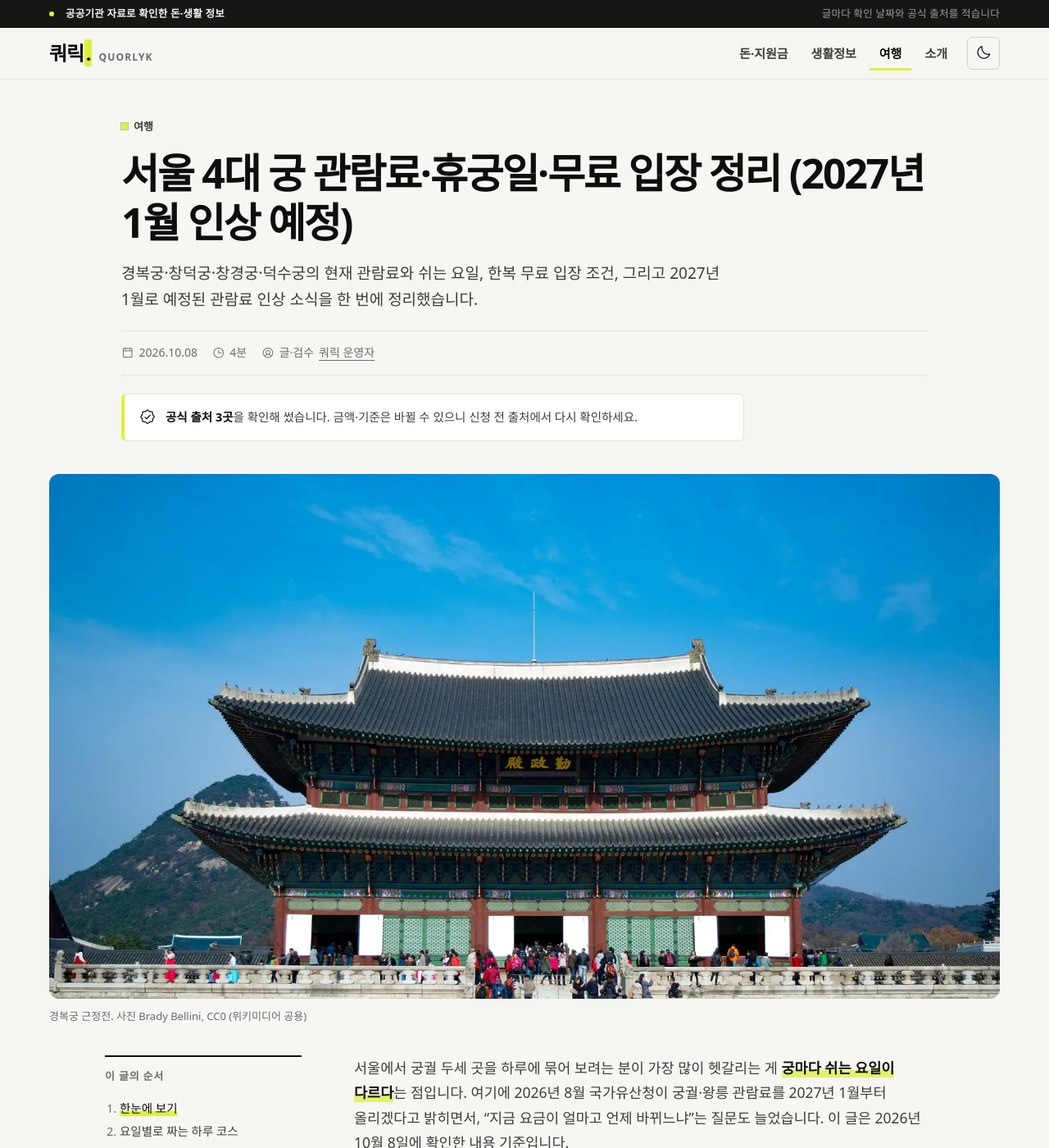
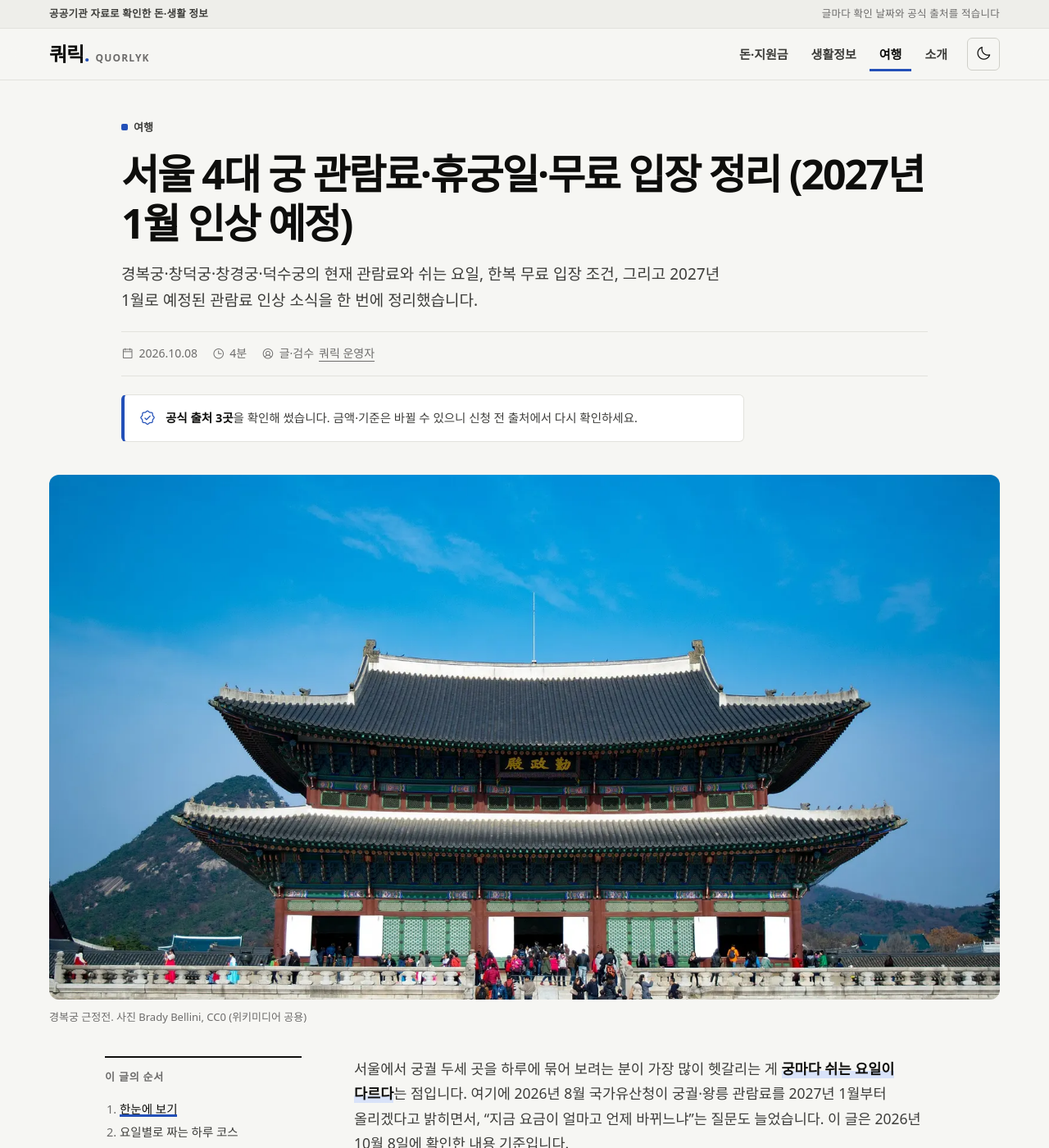
Before and after one commit to ekgoddlek0-dotcom/quorlyk-site, a Jekyll site: the page built from _posts/2026-10-08-seoul-palaces-fee-closing-days.md, in a window 1280 px wide and 1400 px high. Shown: the whole window at 82% size. Built offline with Jekyll 4.4.1, drawn with Linux system fonts in a browser that asks for light colours; some web fonts are replaced.

Commit message:
디자인 v4: 코발트 강조색, 빈 이미지 카드 정리, 홈 중복 글 제거, 가운데 띠 반전 제거
Co-Authored-By: Claude Opus 5.5 <noreply@anthropic.com>

```diff
--- a/_includes/card.html
+++ b/_includes/card.html
@@ -1,6 +1,6 @@
 {% assign p = include.post %}
 <a class="card{% if include.big %} card-big{% endif %}" href="{{ p.url | relative_url }}">
-  <div class="card-img{% unless p.image %} card-img-empty{% endunless %}">
+  <div class="card-img{% unless p.image %} card-img-empty cat-{{ p.category }}{% endunless %}">
     {% if p.image %}<img src="{{ p.image | replace: '.webp', '-sm.webp' | relative_url }}" alt="" loading="{% if include.big %}eager{% else %}lazy{% endif %}" width="720" height="460">{% else %}<i class="ph {{ site.data.cats[p.category].icon }}"></i>{% endif %}
   </div>
   <div class="card-t">
--- a/assets/style.css
+++ b/assets/style.css
@@ -286,3 +286,47 @@ body { padding-bottom: calc(var(--tab-h) + env(safe-area-inset-bottom)); }
   *, *::before, *::after { animation: none !important; transition: none !important; scroll-behavior: auto !important; }
 }
 @media (min-width: 900px) { .post-grid:has(> .toc[hidden]) { grid-template-columns: minmax(0, 720px); } }
+
+/* ===== 쿼릭 디자인 v4 (2026-10-23 대표님 "애드센스 사이트 디자인 너무 별로") — v3 구조 유지, 덮어쓰기만 =====
+   · 형광 라임 → 코발트 블루 하나(돈·공공정보 사이트는 신뢰가 먼저). --acc 진한 강조(버튼·현재 위치), --hi 옅은 형광펜.
+   · 페이지 한가운데 검은 띠(테마 반전) 제거 → 같은 바탕의 테두리 상자.
+   · 이미지 없는 글: 빈 회색 상자 대신 주제 색 글자 카드(높이 줄임).
+   · 맨 위 검은 날짜 띠 → 옅은 띠, 점 장식 제거. */
+:root { --acc: #2350b8; --acc-ink: #ffffff; --hi: #cfdcfb; --hi-ink: #0e0e0c; }
+@media (prefers-color-scheme: dark) { :root:not([data-theme="light"]) { --acc: #7aa0ff; --acc-ink: #0b1020; --hi: #1f3463; } }
+:root[data-theme="dark"] { --acc: #7aa0ff; --acc-ink: #0b1020; --hi: #1f3463; }
+
+.dateline { background: var(--wash); color: var(--muted); border-bottom: 1px solid var(--line); }
+.dateline b { color: var(--ink-2); }
+.dateline .dot { display: none; }
+.brand-t i { background: none; color: var(--acc); padding: 0; }
+.nav-desk a[aria-current="page"] { box-shadow: inset 0 -3px 0 var(--acc); }
+.tabbar a[aria-current="page"] .ph { background: var(--acc); color: var(--acc-ink); }
+.btn-primary { background: var(--acc); border-color: var(--acc); color: var(--acc-ink); }
+.btn-primary:hover { background: var(--ink); border-color: var(--ink); color: var(--bg); }
+.chip::before { background: var(--acc); outline: none; border-radius: 2px; }
+.read { border-bottom-color: var(--acc); color: var(--acc); }
+.progress { background: var(--acc); }
+.verified, .note { border-left-color: var(--acc); }
+.verified > .ph { color: var(--acc); }
+.toc a:hover, .toc a.on { box-shadow: inset 0 -3px 0 var(--acc); }
+.ranked a:hover strong, .card:hover h3, .shelf-h a:hover, .more-topics a:hover { text-decoration-color: var(--acc); text-decoration-thickness: 2px; }
+.ranked a::before { color: var(--acc); }
+.prose a { color: var(--acc); }
+
+/* 가운데 띠: 반전 없이 같은 바탕 */
+.band { background: var(--surface); color: var(--ink); border-top: 1px solid var(--line); border-bottom: 1px solid var(--line); }
+.band .label, .band span { color: var(--muted); }
+.band h2 mark { color: var(--acc); }
+:root[data-theme="dark"] .band h2 mark, :root[data-theme="dark"] .band li::before { color: var(--acc); }
+.band li { border-top-color: var(--line); }
+.band li::before { color: var(--acc); }
+
+/* 이미지 없는 글 카드 */
+.card-img-empty { aspect-ratio: auto; height: 132px; justify-items: start; align-content: end; padding: 18px 20px;
+  background: color-mix(in srgb, var(--acc) 7%, var(--surface)); border: 1px solid color-mix(in srgb, var(--acc) 16%, var(--line)); }
+.card-img-empty .ph { font-size: 34px; color: var(--acc); }
+.card-img-empty.cat-life { background: color-mix(in srgb, #1f8a70 8%, var(--surface)); border-color: color-mix(in srgb, #1f8a70 18%, var(--line)); }
+.card-img-empty.cat-life .ph { color: #1f8a70; }
+.card-img-empty.cat-travel { background: color-mix(in srgb, #c06a1e 8%, var(--surface)); border-color: color-mix(in srgb, #c06a1e 18%, var(--line)); }
+.card-img-empty.cat-travel .ph { color: #c06a1e; }
```
Also changed, not shown: index.html (+5 -2 lines).
